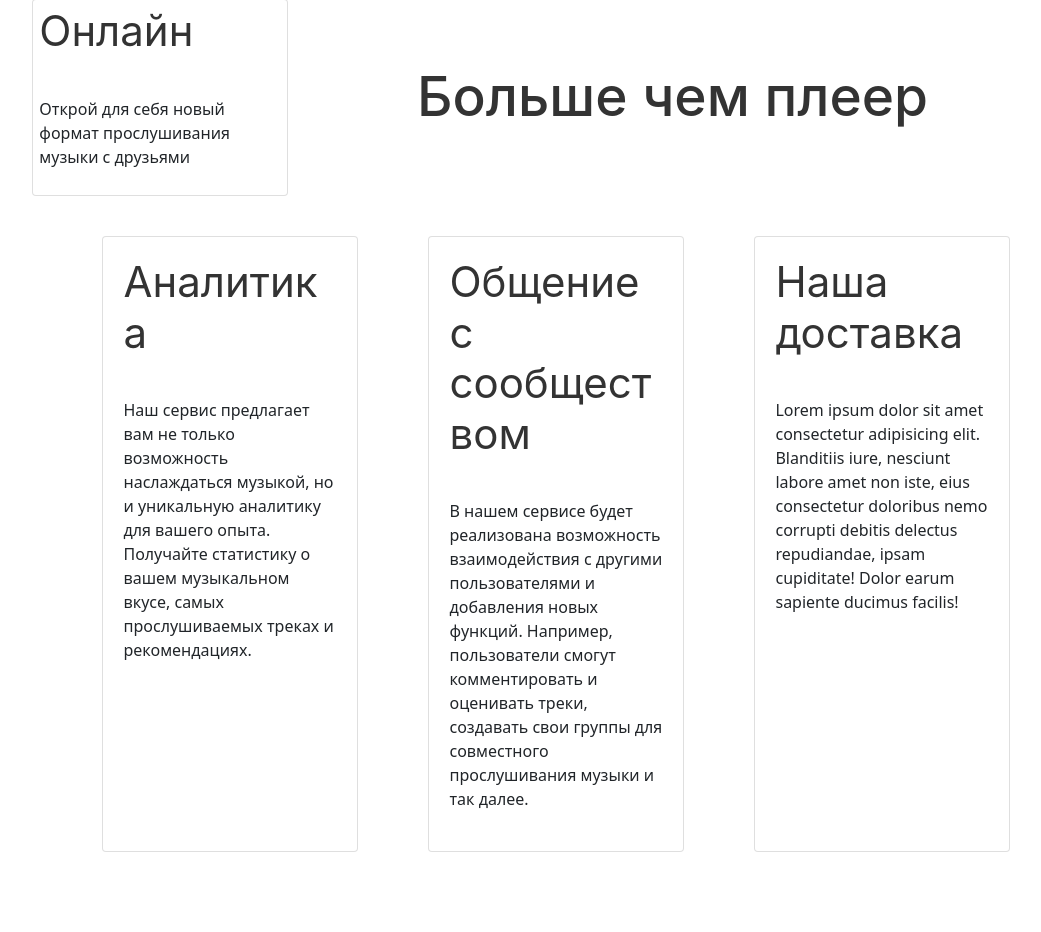
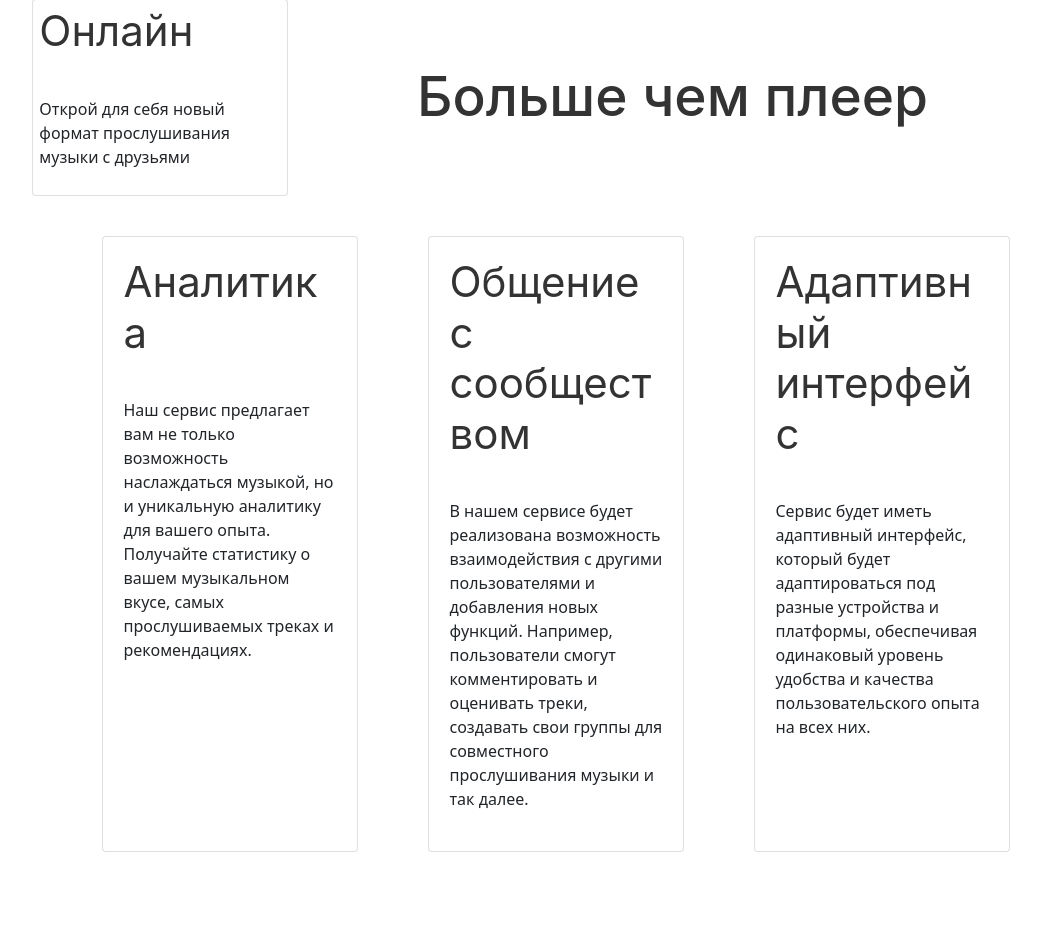
Before and after one commit to DegtyarevEvgeniy/MTSMusic, a Django app: page / in a window 1280 px wide. Shown: the part 990-1922 px from the top of the page, without its empty margins (96-1137 px from the left). Run offline with Django 4.2, Linux system fonts and the light colour scheme; data that the repository does not hold is empty; some libraries are stand-ins or nearby versions.

Commit message:
Update descriptions

```diff
--- a/app/templates/index.html
+++ b/app/templates/index.html
@@ -133,11 +133,11 @@
                 <div class="card ">
 
                         <h1>
-                            Наша доставка
+                            Адаптивный интерфейс
                         </h1>
 
                         <p>
-                            Lorem ipsum dolor sit amet consectetur adipisicing elit. Blanditiis iure, nesciunt labore amet non iste, eius consectetur doloribus nemo corrupti debitis delectus repudiandae, ipsam cupiditate! Dolor earum sapiente ducimus facilis!
+                            Сервис будет иметь адаптивный интерфейс, который будет адаптироваться под разные устройства и платформы, обеспечивая одинаковый уровень удобства и качества пользовательского опыта на всех них.
                         </p>
 
                 </div>
```
